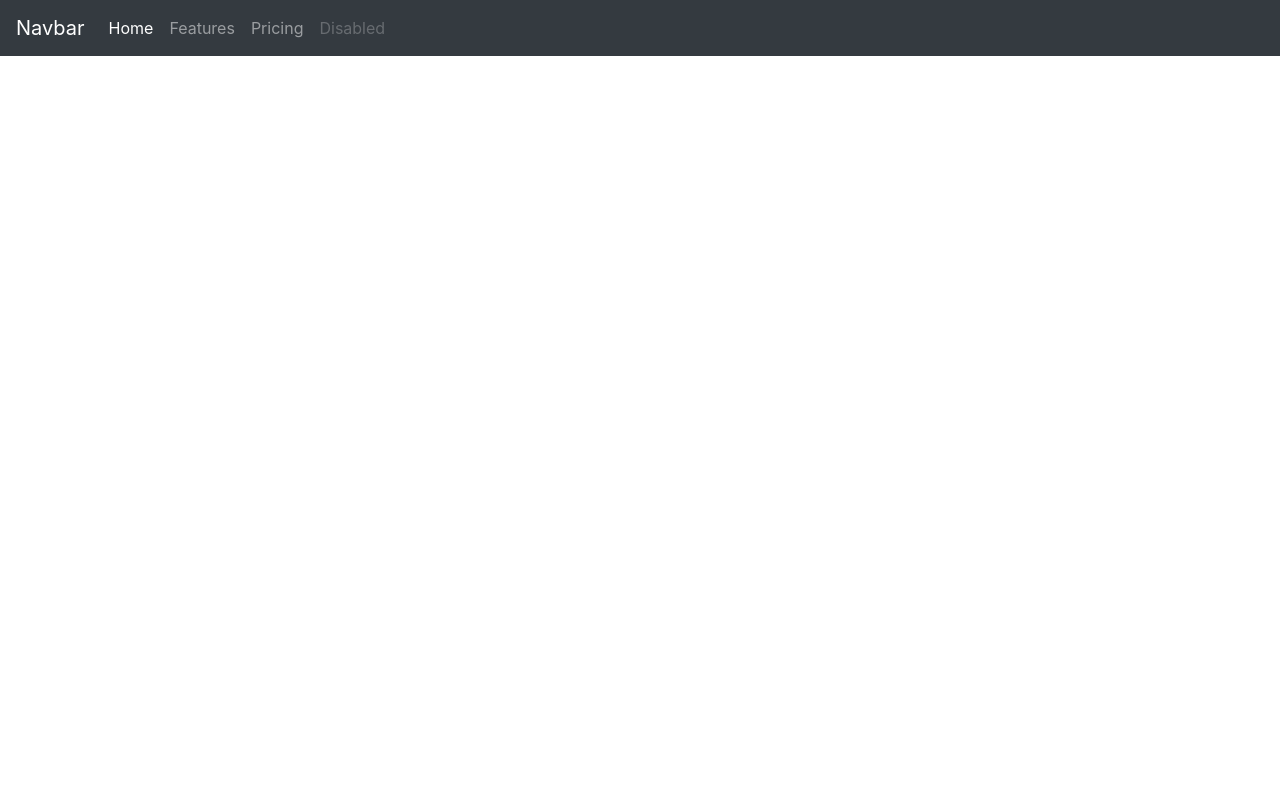
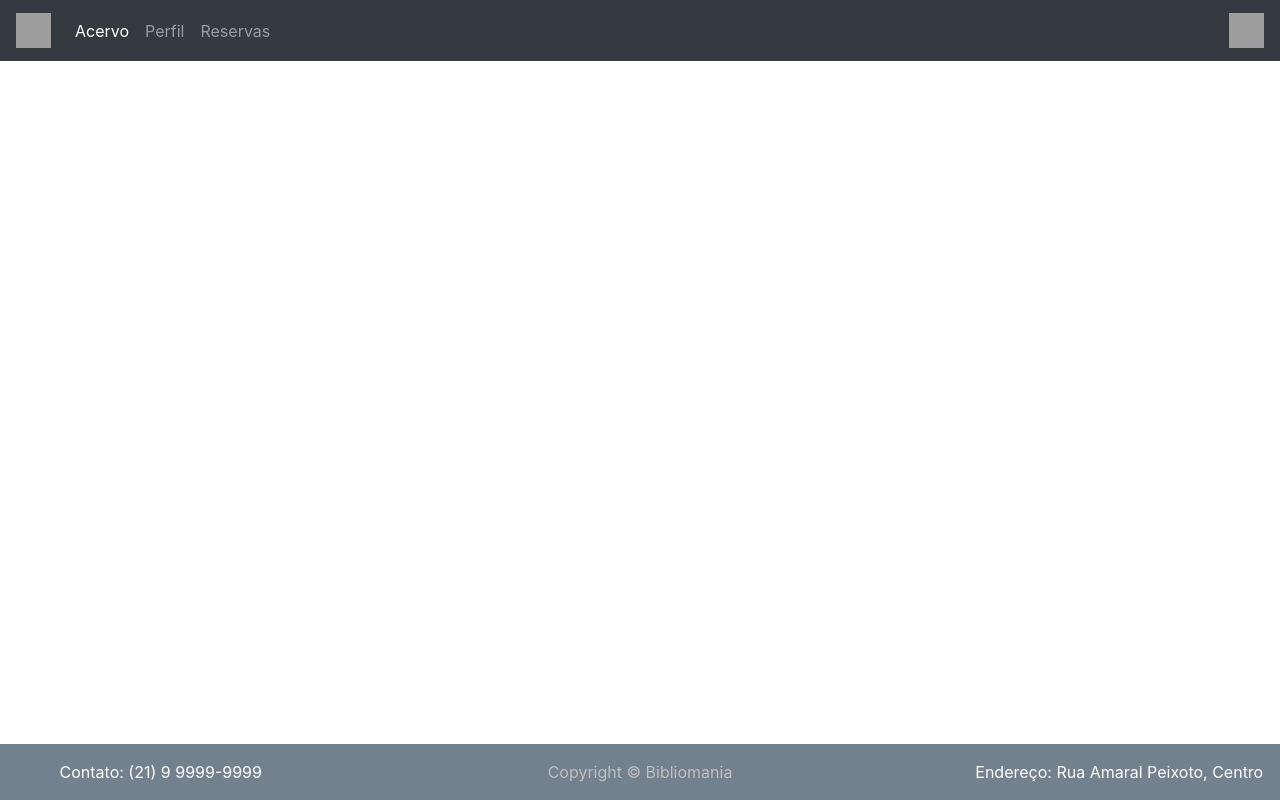
Before and after one commit to GM7Avila/bibliomania-flask, a Flask app: template app/templates/base.html in a window 1280 px wide. Run offline with Flask 3, Linux system fonts and the light colour scheme; the template is opened without the code that fills it, so the values that code supplies are empty; some libraries are stand-ins or nearby versions; grey boxes are pictures that could not be loaded.

Commit message:
feat: navbar footer css

```diff
--- a/app.py
+++ b/app.py
@@ -102,6 +102,8 @@ def logout():
     return redirect(url_for("login"))
 
 
+
+
 """
 ROTAS BOOK
 """
--- a/app/templates/base.html
+++ b/app/templates/base.html
@@ -3,34 +3,81 @@
 <head>
     <!-- Bootstrap CSS Setup -->
     <link rel="stylesheet" href="https://cdn.jsdelivr.net/npm/bootstrap@4.0.0/dist/css/bootstrap.min.css" integrity="sha384-Gn5384xqQ1aoWXA+058RXPxPg6fy4IWvTNh0E263XmFcJlSAwiGgFAW/dAiS6JXm" crossorigin="anonymous">
-
+    <link rel="stylesheet" href="\bibliomania-flask\app\static\css\page-style.css">
     <meta charset="UTF-8">
     <title>{% block title%}{% endblock %} </title>
+
 </head>
 <body>
-
+<header>
     <!-- Navbar - bootstrap -->
     <nav class="navbar navbar-expand-lg navbar-dark bg-dark">
-      <a class="navbar-brand" href="#">Navbar</a>
+      <a class="navbar-brand" href="#"><img src="\bibliomania-flask\app\static\img\b.png" width="35" height="35" class="d-inline-block align-top" alt=""></a>
       <button class="navbar-toggler" type="button" data-toggle="collapse" data-target="#navbarNavAltMarkup" aria-controls="navbarNavAltMarkup" aria-expanded="false" aria-label="Toggle navigation">
         <span class="navbar-toggler-icon"></span>
       </button>
       <div class="collapse navbar-collapse" id="navbarNavAltMarkup">
-        <div class="navbar-nav">
-          <a class="nav-item nav-link active" href="#">Home <span class="sr-only">(current)</span></a>
-          <a class="nav-item nav-link" href="#">Features</a>
-          <a class="nav-item nav-link" href="#">Pricing</a>
-          <a class="nav-item nav-link disabled" href="#">Disabled</a>
+        <div class="navbar-nav  ">
+          <a class="nav-item nav-link active  " href="#">Acervo <span class="sr-only">(current)</span></a>
+          <a class="nav-item nav-link" href="#">Perfil</a>
+          <a class="nav-item nav-link" href="#">Reservas</a>
         </div>
       </div>
+        <a class="izinho" href="#"><img src="\bibliomania-flask\app\static\img\ii.png" width="35" height="35" class="d-inline-block align-top" alt=""></a>
     </nav>
+</header>
 
-    {% block content %}
-    {% endblock %}
+<!--
+    <div class="container mt-5">
+        <div class="card mb-3">
+            <div class="row no-gutters">
+                <div class="col-md-4">
+                    <img src="your-image.jpg" class="card-img" alt="Image">
+                </div>
+                <div class="col-md-8">
+                    <div class="card-body">
+                        <input class="form-control b" type="text" placeholder="Default input" aria-label="default input example">
+                        <br>
+                        <input class="form-control" type="text" placeholder="Default input" aria-label="default input example">
+                        <br>
+                        <input class="form-control" type="text" placeholder="Default input" aria-label="default input example">
+                        <br>
+                        <input class="form-control" type="text" placeholder="Default input" aria-label="default input example">
+                        <br>
+                        <input class="form-control" type="text" placeholder="Default input" aria-label="default input example">
+                        <br>
+                        <div class="botao">
+                       <button type="button" class="btn btn-success">Success</button>
+                        <button type="button" class="btn btn-primary">Primary</button>
+                        </div>
+
+                    </div>
+                </div>
+            </div>
+        </div>
+    </div>
+-->
+
+<footer class="bg-info text-center text-lg-start fixed-bottom">
+  <div class="text-center p-3" style="background-color:#73818F; color:white;">
+ <div class="row">
+    <div class="col coll">
+       Contato: (21) 9 9999-9999
+    </div>
+    <div class="col-6 coll" style="color:#BFBFBF;">
+        Copyright © Bibliomania
+    </div>
+    <div class="col coll" >
+       Endereço: Rua Amaral Peixoto, Centro
+    </div>
+</div>
+  </div>
+</footer>
 
     <!-- Boostrap JS Setup -->
     <script src="https://code.jquery.com/jquery-3.2.1.slim.min.js" integrity="sha384-KJ3o2DKtIkvYIK3UENzmM7KCkRr/rE9/Qpg6aAZGJwFDMVNA/GpGFF93hXpG5KkN" crossorigin="anonymous"></script>
     <script src="https://cdn.jsdelivr.net/npm/popper.js@1.12.9/dist/umd/popper.min.js" integrity="sha384-ApNbgh9B+Y1QKtv3Rn7W3mgPxhU9K/ScQsAP7hUibX39j7fakFPskvXusvfa0b4Q" crossorigin="anonymous"></script>
     <script src="https://cdn.jsdelivr.net/npm/bootstrap@4.0.0/dist/js/bootstrap.min.js" integrity="sha384-JZR6Spejh4U02d8jOt6vLEHfe/JQGiRRSQQxSfFWpi1MquVdAyjUar5+76PVCmYl" crossorigin="anonymous"></script>
+
 </body>
 </html>
```
